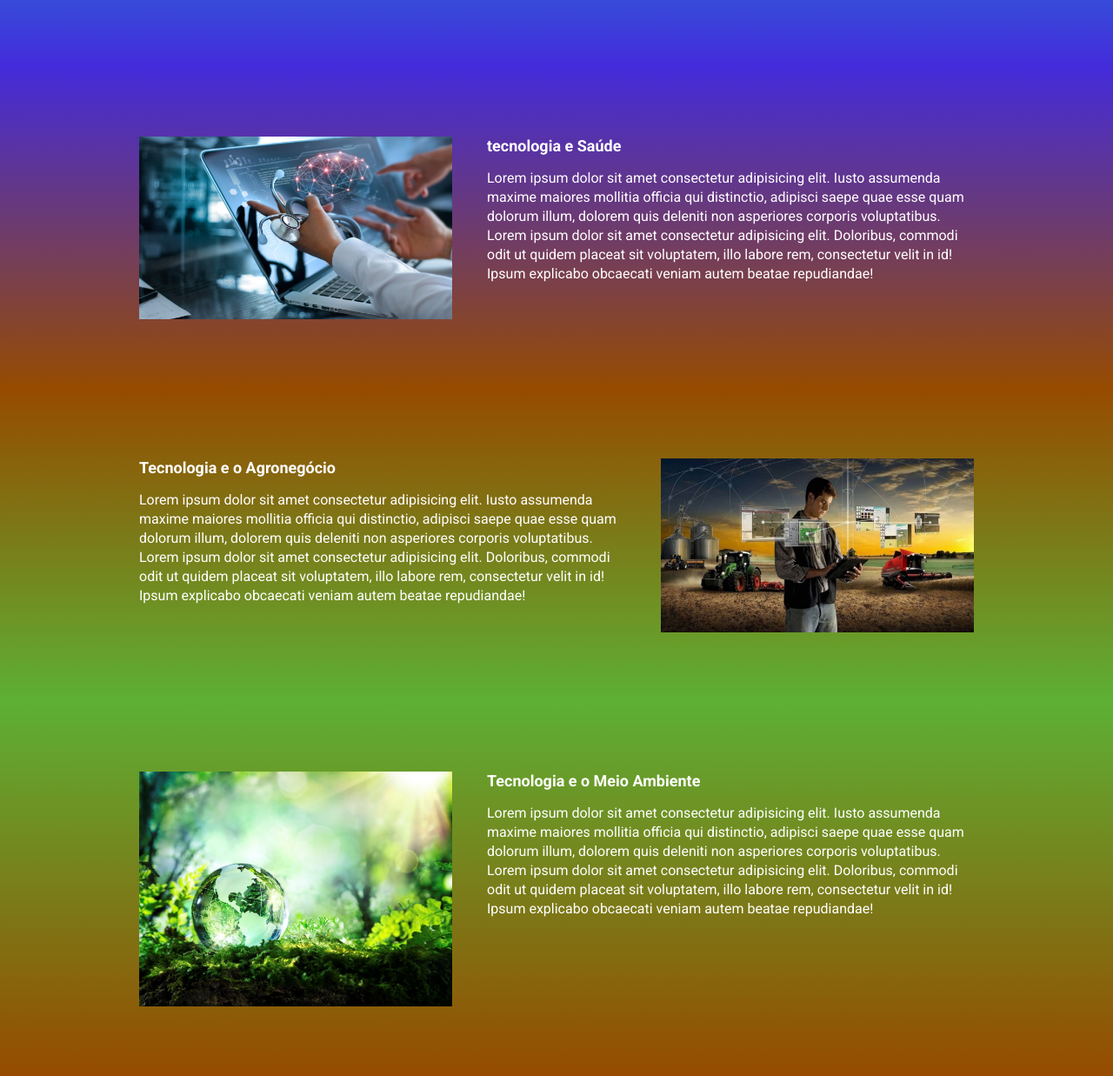
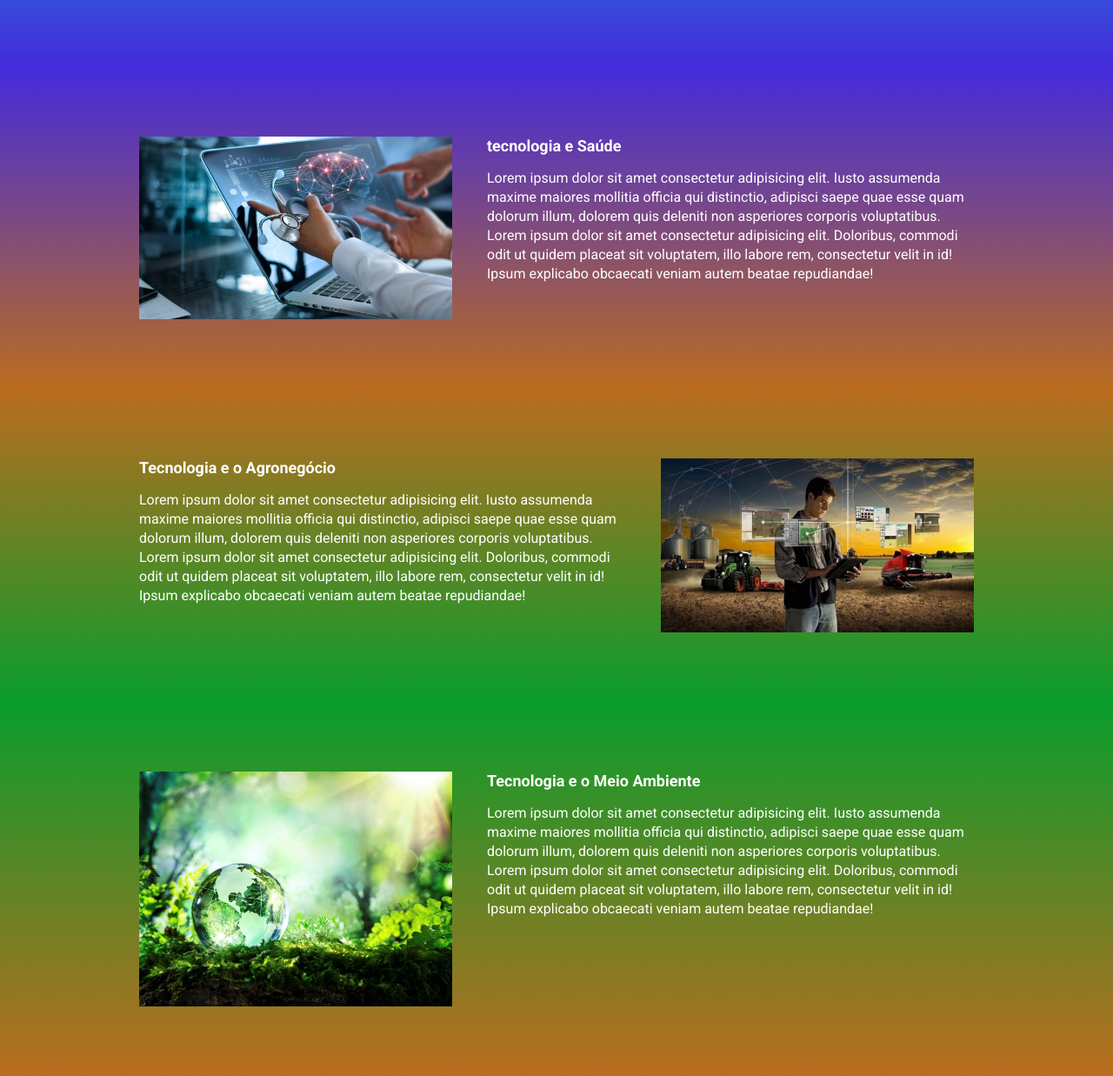
Before and after one commit to ADRIANOSANT0S/my_aniversario, a website built with Parcel: page src/index.html in a window 1280 px wide. Shown: the part 756-1993 px from the top of the page at 87% size. Built offline with nearby package versions, Linux system fonts and the light colour scheme.

Commit message:
style: ajuste na cor e no nome das class

```diff
--- a/src/index.html
+++ b/src/index.html
@@ -40,7 +40,7 @@
         </div>
     </header>
     <main>
-        <section class="event event--fontend">
+        <section class="event event--tech">
             <div class="container" data-aos="fade-right">
                 <div class="event__details">
                     <h2 class="event__details__title">tecnologia</h2>
@@ -52,7 +52,7 @@
                 <img class="event__img" src="./images/tech.jpg" alt="Feira de tecnologia">
             </div>
         </section>
-        <section class="event event--ux-ui event--image-left">
+        <section class="event event--saude event--image-left">
             <div class="container" data-aos="fade-left">
                 <div class="event__details">
                     <h2 class="event__details__title">tecnologia e Saúde</h2>
@@ -64,7 +64,7 @@
                 <img class="event__img" src="./images/tech_saude.jpg" alt="Tecnologia e saúde">
             </div>
         </section>
-        <section class="event event--data-science">
+        <section class="event event--agro">
             <div class="container" data-aos="fade-right">
                 <div class="event__details">
                     <h2 class="event__details__title">Tecnologia e o Agronegócio</h2>
@@ -76,7 +76,7 @@
                 <img class="event__img" src="./images/tech_agro.jpg" alt="Tecnologia e o Agronegócio">
             </div>
         </section>
-        <section class="event event--backend event--image-left">
+        <section class="event event--meioambiente event--image-left">
             <div class="container" data-aos="fade-left">
                 <div class="event__details">
                     <h2 class="event__details__title">Tecnologia e o Meio Ambiente</h2>
--- a/src/styles/_event.scss
+++ b/src/styles/_event.scss
@@ -4,20 +4,20 @@
     padding: 80px 0;
 
 
-    &--fontend {
+    &--tech {
         background-image: linear-gradient(variables.$blue1, variables.$blue2);
     }
 
-    &--ux-ui {
-        background-image: linear-gradient(variables.$blue2, variables.$pink);
+    &--saude {
+        background-image: linear-gradient(variables.$blue2, variables.$brown);
     }
 
-    &--data-science {
-        background-image: linear-gradient(variables.$pink, variables.$yellow);
+    &--agro {
+        background-image: linear-gradient(variables.$brown, variables.$yellow);
     }
 
-    &--backend {
-        background-image: linear-gradient(variables.$yellow, variables.$pink);
+    &--meioambiente {
+        background-image: linear-gradient(variables.$yellow, variables.$brown);
     }
 
     &--image-left {
--- a/src/styles/_variables.scss
+++ b/src/styles/_variables.scss
@@ -3,5 +3,5 @@ $secundaryTextColor: #000;
 $btnPrimary: #1E90FF;
 $blue1: #00CED1;
 $blue2: #442BDB;
-$pink: #964B00;
-$yellow: #5db034;
+$brown: #ba6c1f;
+$yellow: #099d2c;
```
